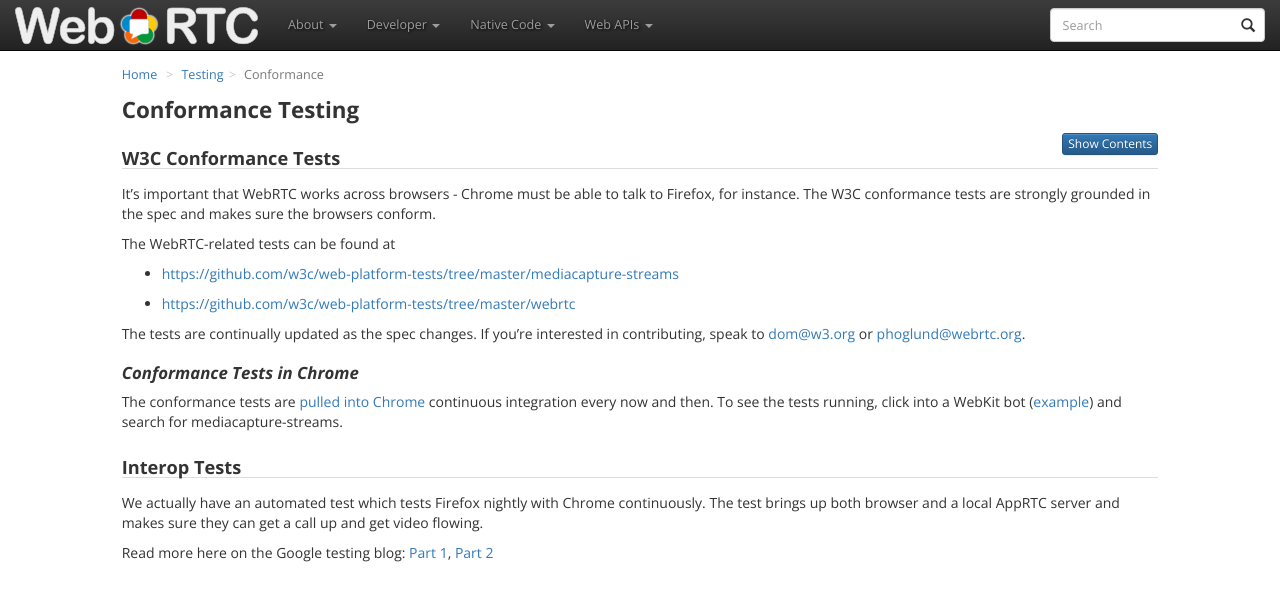
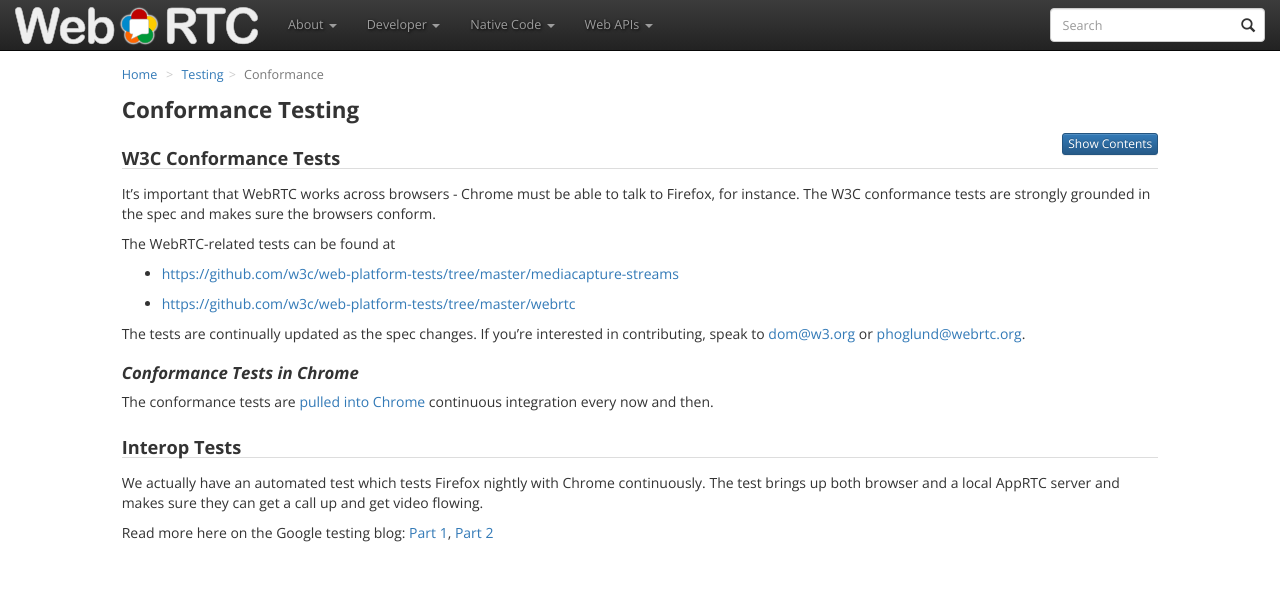
Before and after one commit to webrtc/webrtc-org, a Jekyll site: the page built from testing/conformance/index.md, in a window 1280 px wide and 900 px high. Shown: the top 601 px of the window. Built offline with Jekyll 4.4.1, drawn with Linux system fonts in a browser that asks for light colours; nearby versions of some CDN libraries.

Commit message:
Fixing some more broken links

```diff
--- a/testing/conformance/index.md
+++ b/testing/conformance/index.md
@@ -25,7 +25,7 @@ The tests are continually updated as the spec changes. If you're interested in c
 
 #### Conformance Tests in Chrome
 
-The conformance tests are [pulled into Chrome][1] continuous integration every now and then. To see the tests running, click into a WebKit bot ([example][2]) and search for mediacapture-streams.
+The conformance tests are [pulled into Chrome][1] continuous integration every now and then.
 
 
 ### Interop Tests
```
Also changed, not shown: other parts of testing/conformance/index.md (+1 -2 lines), faq/index.md (+0 -5 lines), native-code/android/index.md (+1 -1 lines), native-code/native-apis/index.md (+2 -2 lines), start/index.md (+0 -2 lines), .travis.yml.
